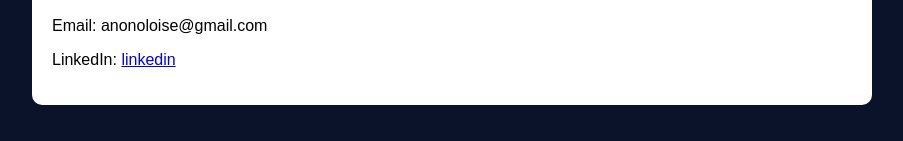
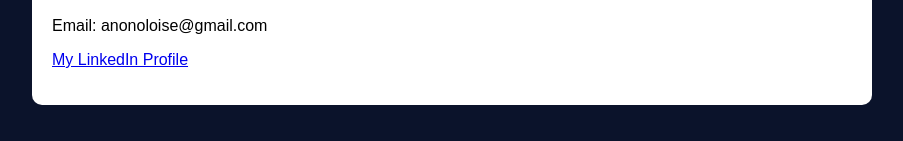
Before and after one commit to loian29/Engergy_portfolio, a plain HTML site: page index.html in a window 1280 px wide. Shown: the part 472-613 px from the top of the page, without its empty margins (188-1091 px from the left). Drawn offline with Linux system fonts and the light colour scheme.

Commit message:
Update index.html

```diff
--- a/index.html
+++ b/index.html
@@ -69,7 +69,7 @@
     </div>
     <h2>Contact</h2>
     <p>Email: anonoloise@gmail.com</p>
-    <p>LinkedIn: <a href="http://www.linkedin.com/in/loise-anono-282455278">linkedin</a></p>
+    <p><a href="http://www.linkedin.com/in/loise-anono-282455278" target="_blank">My LinkedIn Profile</a></p>
   </div>
 </body>
 </html>
```
